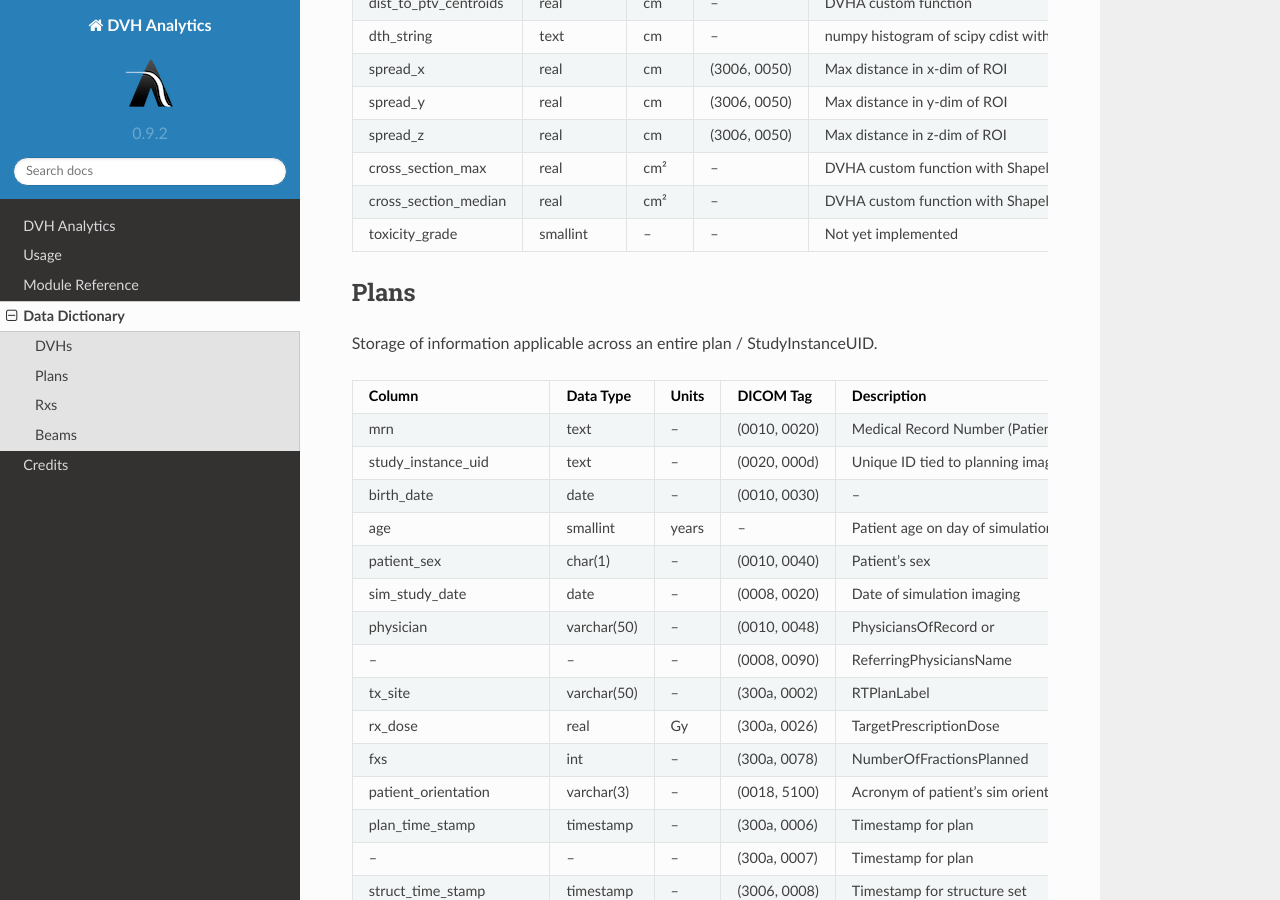
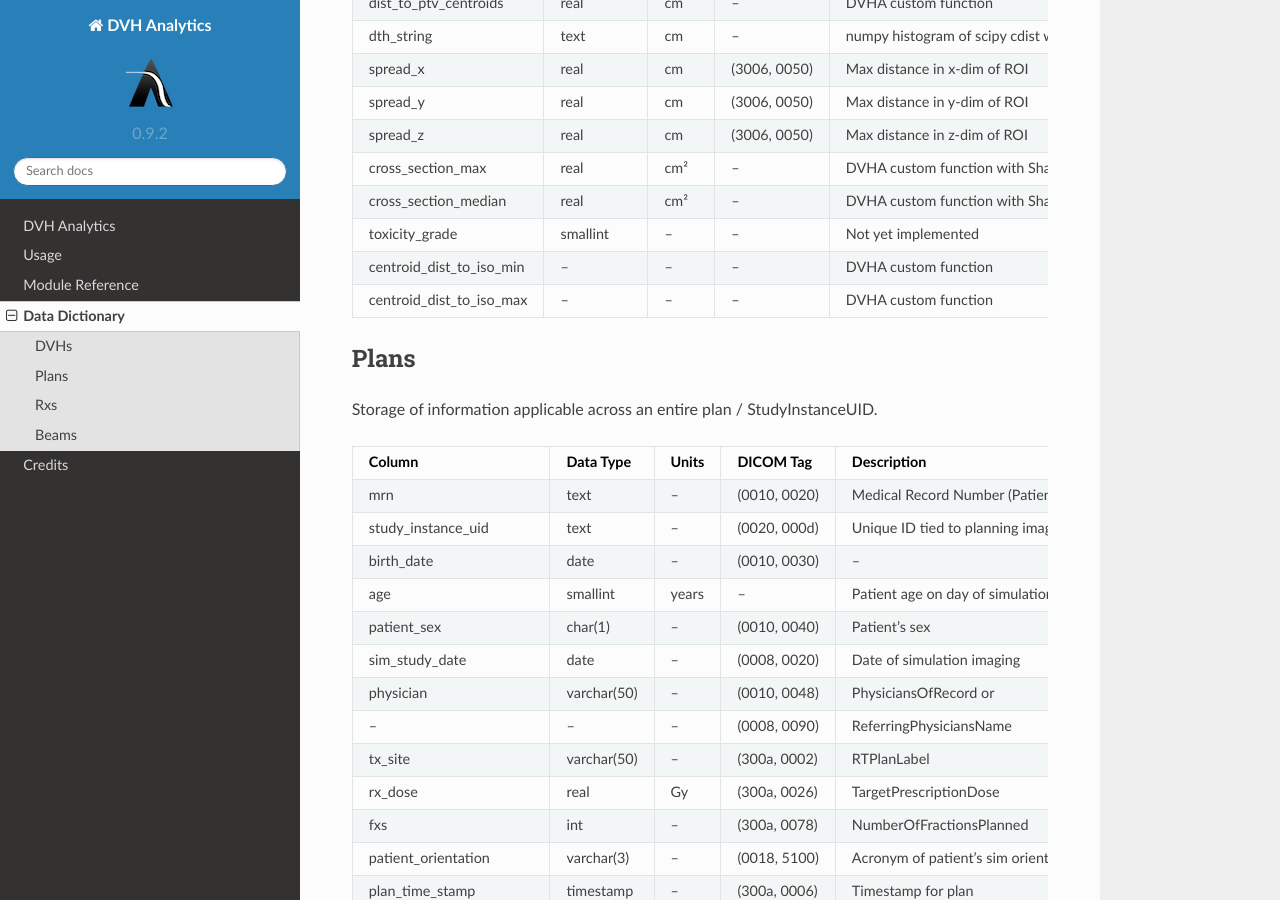
Before and after one commit to cutright/DVH-Analytics, a Sphinx documentation site: the page built from docs/source/datadictionary.rst, in a window 1280 px wide and 900 px high, scrolled down 1067 px. Built offline with Sphinx 7.4.7 and the Read the Docs theme 2.0.0, drawn with Linux system fonts in a browser that asks for light colours.

Commit message:
doc tweaks

```diff
--- a/docs/source/datadictionary.rst
+++ b/docs/source/datadictionary.rst
@@ -11,38 +11,40 @@ DVHs
 ----
 Storage of DVHs and other ROI specific data.
 
-======================  =============  =======  ==============   ==========================================
-Column                  Data Type       Units   DICOM Tag        Description
-======================  =============  =======  ==============   ==========================================
-mrn                     text           --       (0010, 0020)     Medical Record Number (PatientID)
-study_instance_uid      text           --       (0020, 000d)     Unique ID tied to planning image set
-institutional_roi       varchar(50)    --       --               Standard ROI name for all physician
-physician_roi           varchar(50)    --       --               Standard ROI name for patient's physician
-roi_name                varchar(50)    --       (3006, 0026)     ROI name as in plan
-roi_type                varchar(20)    --       (3006, 00a4)     ROI categegoy (e.g., ORGAN, PTV)
-volume                  real           cm³      --               ROI volume per dicompyler
-min_dose                real           Gy       --               Min ROI dose per dicompyler
-mean_dose               real           Gy       --               Mean ROI dose per dicompyler
-max_dose                real           Gy       --               Max ROI dose per dicompyler
-dvh_string              text           cGy      --               CSV of DVH in 1 $cGy$ bins
-roi_coord_string        text           --       (3006, 0050)     Single string containing all ROI points
-dist_to_ptv_min         real           cm       --               Calculated with scipy's cdist function
-dist_to_ptv_mean        real           cm       --               Calculated with scipy's cdist function
-dist_to_ptv_median      real           cm       --               Calculated with scipy's cdist function
-dist_to_ptv_max         real           cm       --               Calculated with scipy's cdist function
-surface_area            real           cm²      --               DVHA custom function, needs validation
-ptv_overlap             real           cm³      --               DVHA custom function with Shapely
-import_time_stamp       timestamp      --       --               Time per SQL at time of import
-centroid                varchar(35)    --       --               DVHA custom function
-dist_to_ptv_centroids   real           cm       --               DVHA custom function
-dth_string              text           cm       --               numpy histogram of scipy cdist with PTV
-spread_x                real           cm       (3006, 0050)     Max distance in x-dim of ROI
-spread_y                real           cm       (3006, 0050)     Max distance in y-dim of ROI
-spread_z                real           cm       (3006, 0050)     Max distance in z-dim of ROI
-cross_section_max       real           cm²      --               DVHA custom function with Shapely
-cross_section_median    real           cm²      --               DVHA custom function with Shapely
-toxicity_grade          smallint       --       --               Not yet implemented
-======================  =============  =======  ==============   ==========================================
+========================  =============  =======  ==============   ==========================================
+Column                    Data Type       Units   DICOM Tag        Description
+========================  =============  =======  ==============   ==========================================
+mrn                       text           --       (0010, 0020)     Medical Record Number (PatientID)
+study_instance_uid        text           --       (0020, 000d)     Unique ID tied to planning image set
+institutional_roi         varchar(50)    --       --               Standard ROI name for all physician
+physician_roi             varchar(50)    --       --               Standard ROI name for patient's physician
+roi_name                  varchar(50)    --       (3006, 0026)     ROI name as in plan
+roi_type                  varchar(20)    --       (3006, 00a4)     ROI categegoy (e.g., ORGAN, PTV)
+volume                    real           cm³      --               ROI volume per dicompyler
+min_dose                  real           Gy       --               Min ROI dose per dicompyler
+mean_dose                 real           Gy       --               Mean ROI dose per dicompyler
+max_dose                  real           Gy       --               Max ROI dose per dicompyler
+dvh_string                text           cGy      --               CSV of DVH in 1 $cGy$ bins
+roi_coord_string          text           --       (3006, 0050)     Single string containing all ROI points
+dist_to_ptv_min           real           cm       --               Calculated with scipy's cdist function
+dist_to_ptv_mean          real           cm       --               Calculated with scipy's cdist function
+dist_to_ptv_median        real           cm       --               Calculated with scipy's cdist function
+dist_to_ptv_max           real           cm       --               Calculated with scipy's cdist function
+surface_area              real           cm²      --               DVHA custom function, needs validation
+ptv_overlap               real           cm³      --               DVHA custom function with Shapely
+import_time_stamp         timestamp      --       --               Time per SQL at time of import
+centroid                  varchar(35)    --       --               DVHA custom function
+dist_to_ptv_centroids     real           cm       --               DVHA custom function
+dth_string                text           cm       --               numpy histogram of scipy cdist with PTV
+spread_x                  real           cm       (3006, 0050)     Max distance in x-dim of ROI
+spread_y                  real           cm       (3006, 0050)     Max distance in y-dim of ROI
+spread_z                  real           cm       (3006, 0050)     Max distance in z-dim of ROI
+cross_section_max         real           cm²      --               DVHA custom function with Shapely
+cross_section_median      real           cm²      --               DVHA custom function with Shapely
+toxicity_grade            smallint       --       --               Not yet implemented
+centroid_dist_to_iso_min  --             --       --               DVHA custom function
+centroid_dist_to_iso_max  --             --       --               DVHA custom function
+========================  =============  =======  ==============   ==========================================
 
 
 Plans
--- a/docs/source/usage.rst
+++ b/docs/source/usage.rst
@@ -80,8 +80,7 @@ DVH
 Some data you may want with each of your DVHs is spread across multiple tables.
 The :meth:`dvha.models.dvh.DVH` object uses :meth:`dvha.db.sql_to_python.QuerySQL`
 to query the database, adds some pertinent data from other tables, and provides
-many commonly used functions dealing with DVHs. The key difference is that
-DVH could accept a list of ``study_instance_uid``, rather than any SQL syntax.
+many commonly used functions dealing with DVHs.
 
 The equivalent of the previous example, using ``DVH`` is below:
 
```
Also changed, not shown: CHANGELOG.md (+1 -1 lines).
